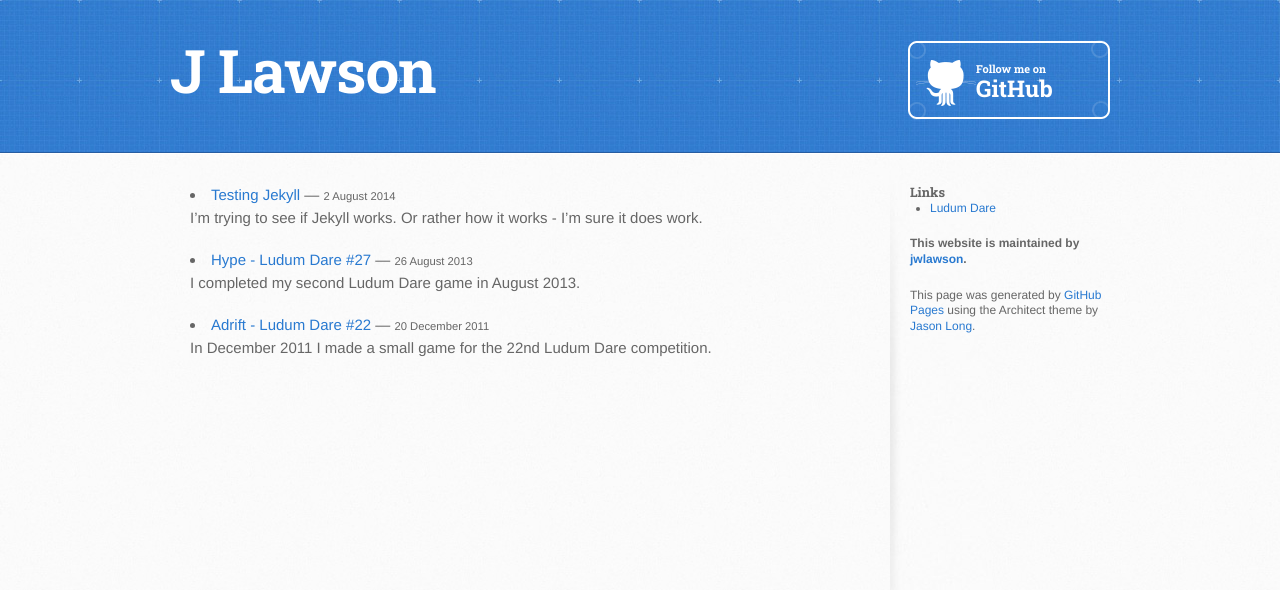
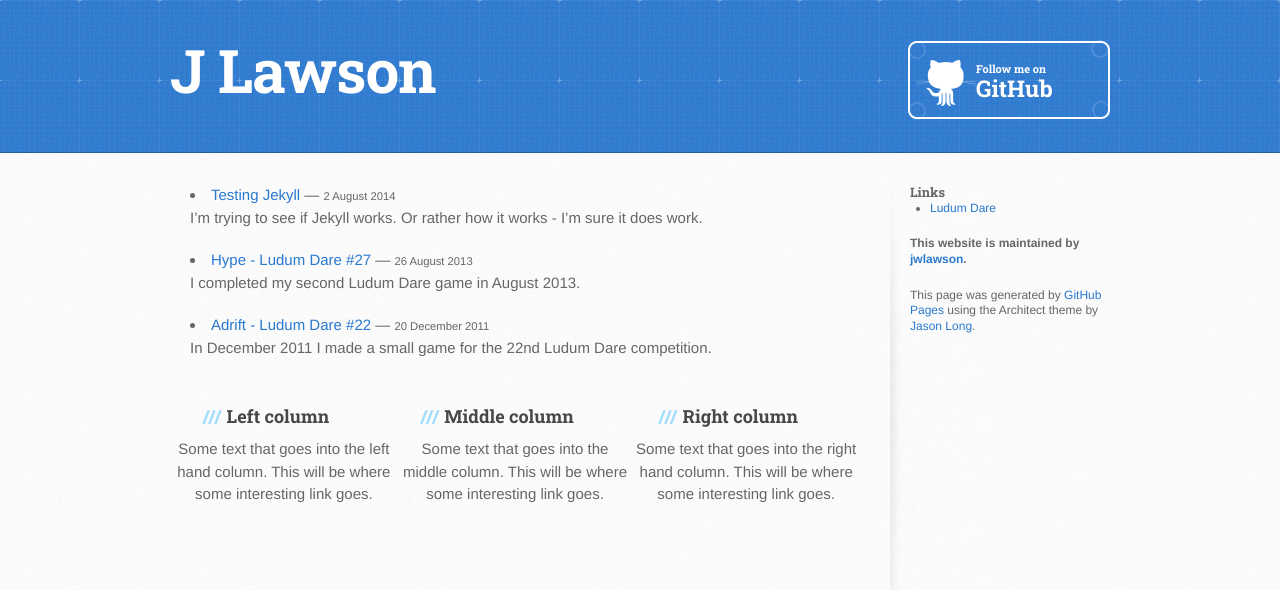
Before and after one commit to jwlawson/jwlawson.github.io, a Jekyll site: the page built from index.html, in a window 1280 px wide. Shown: the top 590 px of the page. Built offline with Jekyll 4.4.1, drawn with Linux system fonts in a browser that asks for light colours.

Commit message:
Trial of triple column thingy.

```diff
--- a/css/style.css
+++ b/css/style.css
@@ -356,6 +356,23 @@ footer a:hover {
   color: #444;
 }
 
+.triple-col {
+  text-align: center;
+}
+
+.column-left {
+  float: left;
+  width: 33%;
+}
+.column-center {
+  display: inline-block;
+  width: 33%;
+}
+.column-right {
+  float: right;
+  width: 33%;
+}
+
 /* MISC */
 .clearfix:after {
   clear: both;
--- a/index.html
+++ b/index.html
@@ -11,3 +11,18 @@ title: John Lawson
     </li>
   {% endfor %}
 </ul>
+
+<div class="triple-col">
+  <div class="column-left">
+    <h3>Left column</h3>
+    <p>Some text that goes into the left hand column. This will be where some interesting link goes.</p>
+  </div>
+  <div class="column-center">
+    <h3>Middle column</h3>
+    <p>Some text that goes into the middle column. This will be where some interesting link goes.</p>
+  </div>
+  <div class="column-right">
+    <h3>Right column</h3>
+    <p>Some text that goes into the right hand column. This will be where some interesting link goes.</p>
+  </div>
+</div>
```
